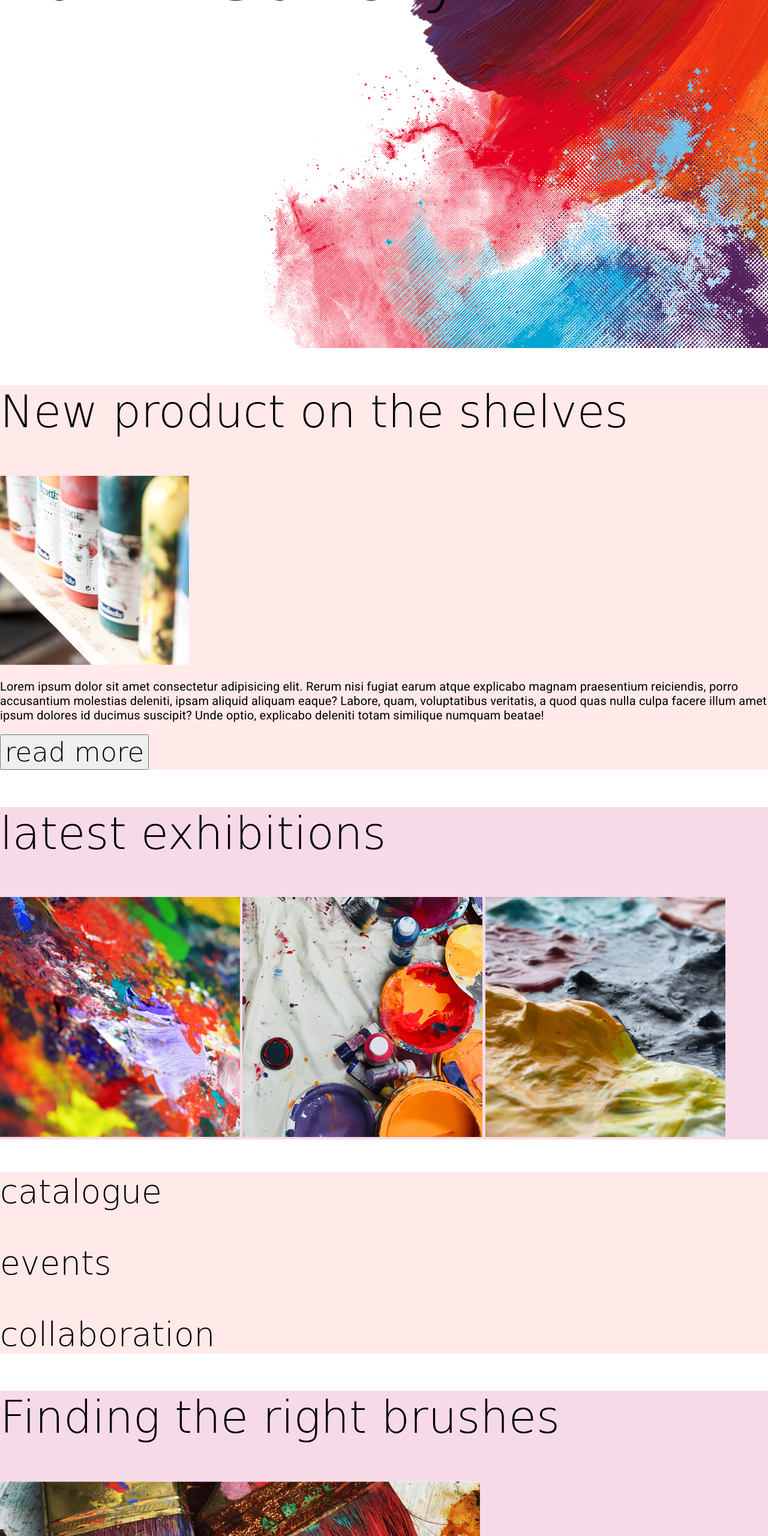
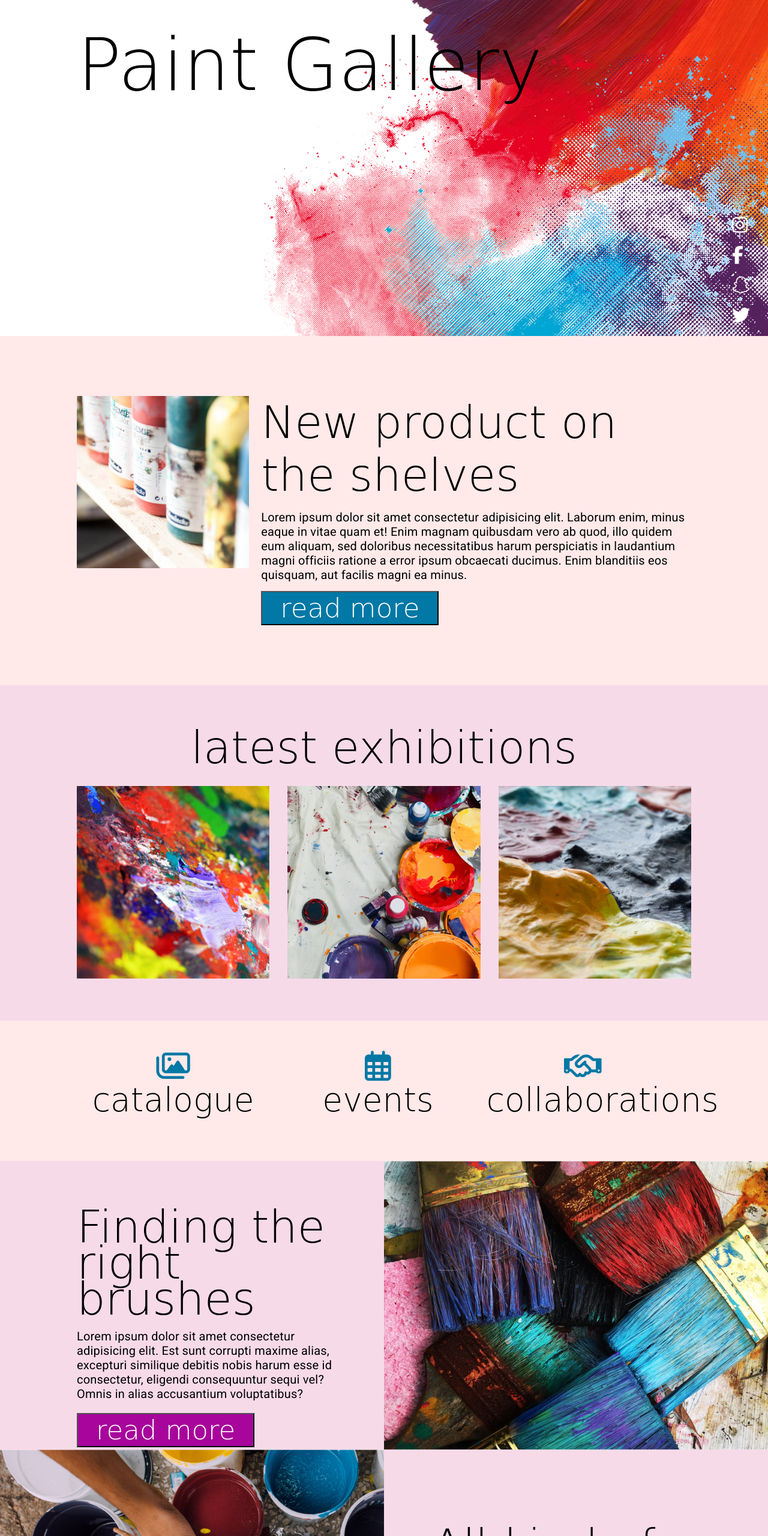
Before and after one commit to reemhamz/paint-gallery, a plain HTML site: page index.html in a window 1280 px wide. Shown: the part 240-2800 px from the top of the page at 60% size. Drawn offline with Linux system fonts and the light colour scheme; a web font is replaced by a local one.

Commit message:
added floats and styles

```diff
--- a/index.html
+++ b/index.html
@@ -5,6 +5,7 @@
     <meta charset="UTF-8">
     <meta name="viewport" content="width=device-width, initial-scale=1.0">
     <meta http-equiv="X-UA-Compatible" content="ie=edge">
+    <script src="https://kit.fontawesome.com/a6deab4c82.js"></script>
     <link href="https://fonts.googleapis.com/css?family=East+Sea+Dokdo|Roboto:400,500&display=swap" rel="stylesheet">
     <title>Project 1 - Paint Gallery</title>
 
@@ -14,8 +15,9 @@
 
 <body>
 
-    <header class='header wrapper'>
+    <header class='header'>
 
+        <div class='clearfix wrapper'>
             <nav class='navbar header-nav'>
                 <ul class='clearfix'>
                     <li>Home</li>
@@ -27,94 +29,163 @@
             <h1>
                 Paint Gallery
             </h1>
+
+        </div>
+        <div class="social-icons">
+            <ul>
+                <li><a href=""></a><i class="fab fa-instagram fa-3x"></i></li>
+                <li><a href=""></a><i class="fab fa-facebook-f fa-3x"></i></li>
+                <li><a href=""></a><i class="fab fa-snapchat fa-3x"></i></li>
+                <li><a href=""></a><i class="fab fa-twitter fa-3x"></i></li>
+            </ul>
+        </div>
+
     </header>
 
     <main>
 
         <section class='product'>
+
+            <div class="wrapper clearfix">
+
+                <div class="product-img">
+                    <img src="images/small-box.jpg" alt="Close-up of some messy paint bottles set on a wooden shelf">
+                </div>
+
+                <div class="product-content">
                     <h2>
                         New product on the shelves
                     </h2>
 
-            <img src="images/small-box.jpg" alt="Close-up of some messy paint bottles set on a wooden shelf">
+                    <p>
+                        Lorem ipsum dolor sit amet consectetur adipisicing elit. Laborum enim, minus eaque in vitae quam
+                        et! Enim magnam quibusdam vero ab quod, illo quidem eum aliquam, sed doloribus necessitatibus
+                        harum perspiciatis in laudantium magni officiis ratione a error ipsum obcaecati ducimus. Enim
+                        blanditiis eos quisquam, aut facilis magni ea minus.
+                    </p>
 
-            <p>
-                Lorem ipsum dolor sit amet consectetur adipisicing elit. Rerum nisi fugiat earum atque explicabo magnam
-                praesentium reiciendis, porro accusantium molestias deleniti, ipsam aliquid aliquam eaque? Labore, quam,
-                voluptatibus veritatis, a quod quas nulla culpa facere illum amet ipsum dolores id ducimus suscipit?
-                Unde
-                optio, explicabo deleniti totam similique numquam beatae!
-            </p>
-            <button type='button' class='button'>
+                    <button type='button' class='button blue-button'>
                         read more
                     </button>
+                </div>
+            </div>
+
         </section>
 
-        <section class='exhibitions'>
+        <section class='exhibitions clearfix'>
 
+            <div class="wrapper clearfix">
+                <div class="exhibit-title">
                     <h2>
                         latest exhibitions
                     </h2>
+                </div>
 
-            <img src="images/gallery-image-1.jpg" alt="Close-up abstract and splattered oil painting on canvas">
-            <img src="images/gallery-image-3.jpg"
-                alt="Top view of paint bottles and paper plates with mixed paint combinations.">
-            <img src="images/gallery-image-2.jpg" alt="Close up of bumps and ridges of an oil painting on canvas.">
+                <div class="exhibit-images">
+
+                    <ul>
+                        <li><img src="images/gallery-image-1.jpg"
+                                alt="Close-up abstract and splattered oil painting on canvas"></li>
+                        <li><img src="images/gallery-image-3.jpg"
+                                alt="Top view of paint bottles and paper plates with mixed paint combinations."></li>
+                        <li><img src="images/gallery-image-2.jpg"
+                                alt="Close up of bumps and ridges of an oil painting on canvas."></li>
+                    </ul>
+
+                </div>
+
+            </div>
+
 
         </section>
 
-        <section class='extras'>
-            <div class='catalogue'>
+        <section class='extras clearfix'>
+            <div class="wrapper">
+                <ul>
+                    <li class='extras-box'><i class="far fa-images fa-5x"></i>
                         <h3>catalogue</h3>
-            </div>
-
-            <div class='events'>
+                    </li>
+                    <li class='extras-box'><i class="far fa-calendar-alt fa-5x"></i>
                         <h3>events</h3>
-            </div>
-
-            <div class='collab'>
-                <h3>collaboration</h3>
+                    </li>
+                    <li class='extras-box'><i class="far fa-handshake fa-5x"></i>
+                        <h3>collaborations</h3>
+                    </li>
+                </ul>
             </div>
         </section>
 
-        <section class='brushes'>
+        <section class='brushes clearfix'>
+
+            <div class="wrapper">
+
+
+
+                <div class="brushes-content">
                     <h2>
                         Finding the right brushes
                     </h2>
 
-            <img src="images/right-image.jpg" alt="A pile of messy paint brushes with dry paint on the bristles">
-
                     <p>
-                Lorem ipsum dolor sit amet consectetur adipisicing elit. Est sunt corrupti maxime alias, excepturi
+                        Lorem ipsum dolor sit amet consectetur adipisicing elit. Est sunt corrupti maxime alias,
+                        excepturi
                         similique
-                debitis nobis harum esse id consectetur, eligendi consequuntur sequi vel? Omnis in alias accusantium
+                        debitis nobis harum esse id consectetur, eligendi consequuntur sequi vel? Omnis in alias
+                        accusantium
                         voluptatibus?
                     </p>
 
-            <button type='button' class='button'>
+                    <button type='button' class='button purple-button'>
+                        read more
+                    </button>
+                </div>
+
+
+
+
+            </div>
+            <div class="brushes-img clearfix">
+                <img src="images/right-image.jpg" alt="A pile of messy paint brushes with dry paint on the bristles">
+            </div>
+
+        </section>
+
+        <section class='paint clearfix'>
+
+            <div class="paint-img clearfix">
+                <img src="images/left-image.jpg"
+                    alt="Opened buckets of paint with the artist dipping their paint brush in the brown paint bucket">
+            </div>
+
+            <div class="wrapper">
+
+                <div class="paint-content">
+
+                    <h2>
+                        All kind of paints
+                    </h2>
+
+                    <p>
+                        Lorem ipsum dolor sit amet consectetur adipisicing elit. Est sunt corrupti maxime alias,
+                        excepturi
+                        similique
+                        debitis nobis harum esse id consectetur, eligendi consequuntur sequi vel? Omnis in alias
+                        accusantium
+                        voluptatibus?
+                    </p>
+
+                    <button type='button' class='button purple-button'>
                         read more
                     </button>
 
-        </section>
 
-        <section class='paint'>
-            <h2>
-                All kinds of paints
-            </h2>
+                </div>
 
-            <img src="images/left-image.jpg"
-                alt="Opened buckets of paint with the artist dipping their paint brush in the brown paint bucket">
 
-            <button type='button' class='button'>
-                read more
-            </button>
 
-            <p>
-                Lorem ipsum dolor sit amet consectetur adipisicing elit. Est sunt corrupti maxime alias, excepturi
-                similique
-                debitis nobis harum esse id consectetur, eligendi consequuntur sequi vel? Omnis in alias accusantium
-                voluptatibus?
-            </p>
+            </div>
+
+
         </section>
 
     </main>
@@ -141,7 +212,7 @@
                 </p>
                 <form action="">
                     <input type="email" name="email" placeholder="email address">
-                    <input type="submit" value="Subscibe~" class ='button'>
+                    <input type="submit" value="Subscibe~" class='button blue-button'>
                 </form>
             </div>
 
--- a/styles/styles.css
+++ b/styles/styles.css
@@ -1,3 +1,15 @@
+.clearfix:after {
+  visibility: hidden;
+  display: block;
+  font-size: 0;
+  content: "";
+  clear: both;
+  height: 0;
+}
+
+html {
+  font-size: 62.5%;
+}
 /* Setting font styling */
 h1,
 h2,
@@ -8,64 +20,96 @@ h4,
   font-weight: lighter;
 }
 
-h1{
-    font-size: 122px;
+h1 {
+  font-size: 12.2rem;
+  /* text-align: left; */
+  padding: 150px 0;
 }
 h2 {
-  font-size: 75px;
+  font-size: 7.5rem;
 }
 
 h3 {
-  font-size: 55px;
+  font-size: 5.5rem;
 }
 
-h4{
-    font-size: 40px;
+h4 {
+  font-size: 4rem;
 }
 
 .button {
-  font-size: 45px;
+  font-size: 4.5rem;
+}
+
+header {
+  position: relative;
 }
 
 nav,
 p {
   font-family: "Roboto", sans-serif;
-  font-size: 20px;
+  font-size: 2rem;
   letter-spacing: 0.2px;
 }
 
 nav {
-    font-weight: 'Medium';
+  font-weight: "Medium";
 }
 
-p{
-    font-weight: 'Regular';
+nav ul {
+  padding: 0;
+}
+
+p {
+  font-weight: "Regular";
+}
+
+img {
+  max-width: 100%;
+}
+
+.wrapper {
+  max-width: 1080px;
+  margin: 0 auto;
+  width: 80%;
 }
 
 /* Header styling */
 .header {
   background-image: url(../images/header-image.jpg);
   background-size: cover;
-  background-repeat: no-repeat;
   background-position: center;
-  background-attachment: scroll;
   height: 100vh;
+  padding: 1px;
 }
 
 .header-nav li {
   list-style: none;
-  /* display: inline-block; */
   float: left;
   padding: 0 1rem;
 }
 
-.clearfix:after {
-  visibility: hidden;
-  display: block;
-  font-size: 0;
-  content: "";
-  clear: both;
-  height: 0;
+nav {
+  margin: 0;
+}
+
+.social-icons {
+  position: absolute;
+  bottom: 0;
+  right: 30px;
+}
+
+.social-icons ul {
+  list-style: none;
+  padding: 0;
+}
+
+.social-icons li {
+  padding: 10px 0;
+}
+
+.social-icons i {
+  color: white;
 }
 
 /* Main section styling */
@@ -82,6 +126,168 @@ p{
   background-color: #f7dae8;
 }
 
+.blue-button {
+  background-color: #0178a5;
+  color: white;
+  padding: 0px 30px;
+}
+
+.purple-button {
+  background-color: #A7059B;
+  color: white;
+  padding: 0px 30px;
+}
+
+/* Product section */
+
+.product {
+  padding: 100px 0;
+}
+.product-content,
+.product-img {
+  float: left;
+}
+
+.product-content {
+  width: 70%;
+}
+
+.product-content h2 {
+  margin: 0 auto;
+}
+
+.product-content p {
+  margin: 2% auto;
+  display: block;
+}
+
+.product-img {
+  width: calc(30% - 20px);
+  margin-right: 20px;
+}
+
+.product-img img {
+  display: block;
+}
+/* Exhibitions styling */
+
+.exhibitions {
+  padding: 40px 0;
+}
+.exhibitions h2 {
+  text-align: center;
+  margin: 20px auto;
+}
+.exhibitions ul {
+  padding: 0;
+  margin: 0;
+  text-align: center;
+  list-style: none;
+}
+.exhibitions li {
+  float: left;
+  width: calc((100% / 3) - 20px);
+  margin-right: 30px;
+  margin-bottom: 30px;
+}
+
+.exhibitions ul li:nth-child(3) {
+  margin-right: 0;
+}
+
+.exhibit-images img {
+  display: block;
+}
+
+/* Extras styling */
+.extras {
+  padding: 40px 0;
+}
+
+.extras ul {
+  padding: 0;
+  list-style: none;
+}
+
+.extras li {
+  float: left;
+  width: calc((100% / 3) - 20px);
+  margin-right: 20px;
+  margin-bottom: 30px;
+  display: block;
+  text-align: center;
+}
+
+.extras li h3 {
+  margin: 0;
+}
+
+.extras li i {
+  color: #0178a5;
+}
+
+/* Brushes section styling */
+
+.brushes {
+}
+
+.brushes-content,
+.brushes-img {
+  float: left;
+}
+
+.brushes-content {
+  width: calc(50% - 30px);
+  margin-right: 30px;
+  margin-top: 30px;
+  padding-right: 50px;
+}
+
+.brushes-content h2 {
+  padding-top: 50px;
+  margin: 0px auto;
+  line-height: 0.8;
+}
+
+.brushes-content p{
+  /* padding: 0px;; */
+}
+
+.brushes-img {
+  width: 50%;
+  object-fit: cover;
+}
+
+.brushes-img img {
+  display: block;
+}
+
+
+/* Paints styling */
+
+.paint-content, .paint-img{
+  float: left;
+}
+
+.paint-content{
+  width: calc(50% - 30px);
+  margin-left: 30px;
+  margin-top: 30px;
+  padding-left: 50px;
+  /* padding: 30px; */
+}
+
+.paint-content h2 {
+  margin: 0 auto;
+  padding-top:100px;
+
+  line-height: 0.8;
+}
+
+.paint-img{
+  width: 50%
+}
+
 /* Footer styling */
 
 .footer-nav li {
```
Lines whose indentation alone changed are shown as unchanged.
